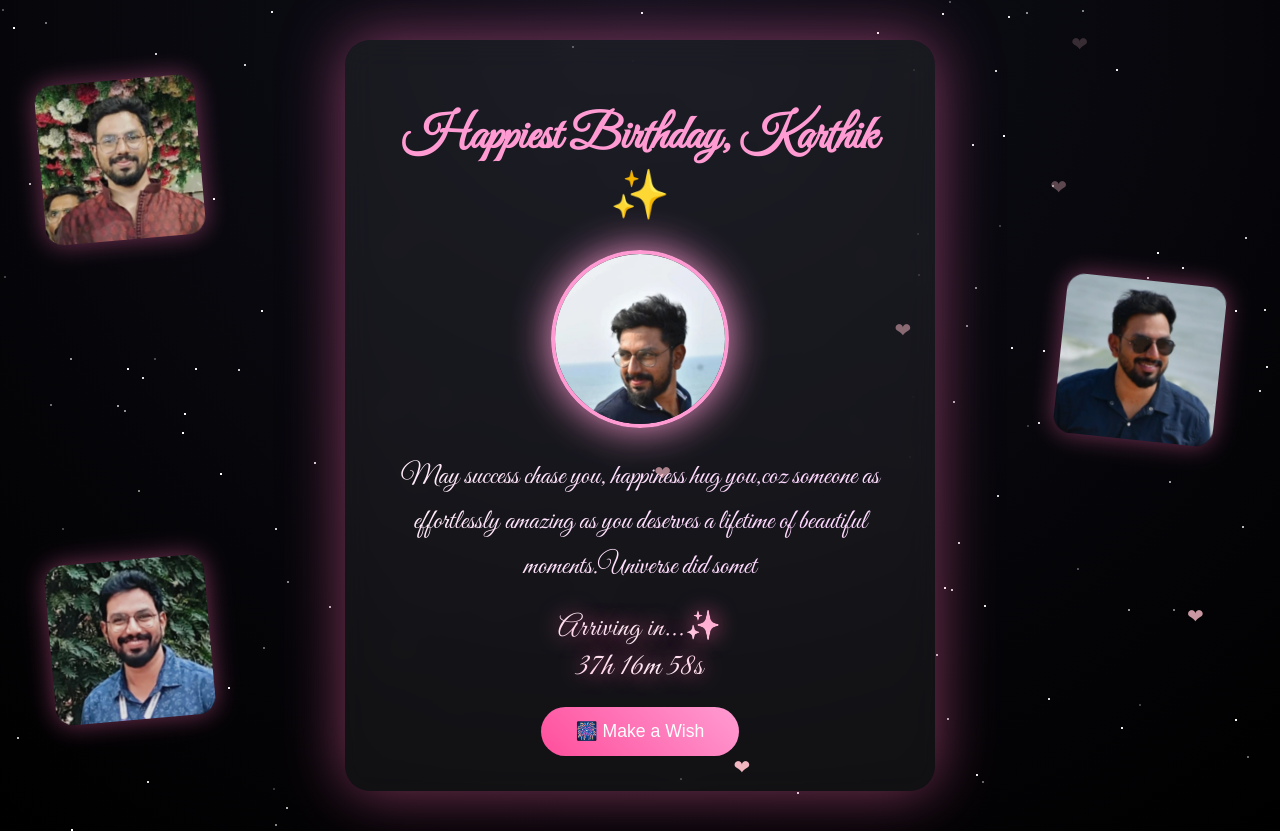
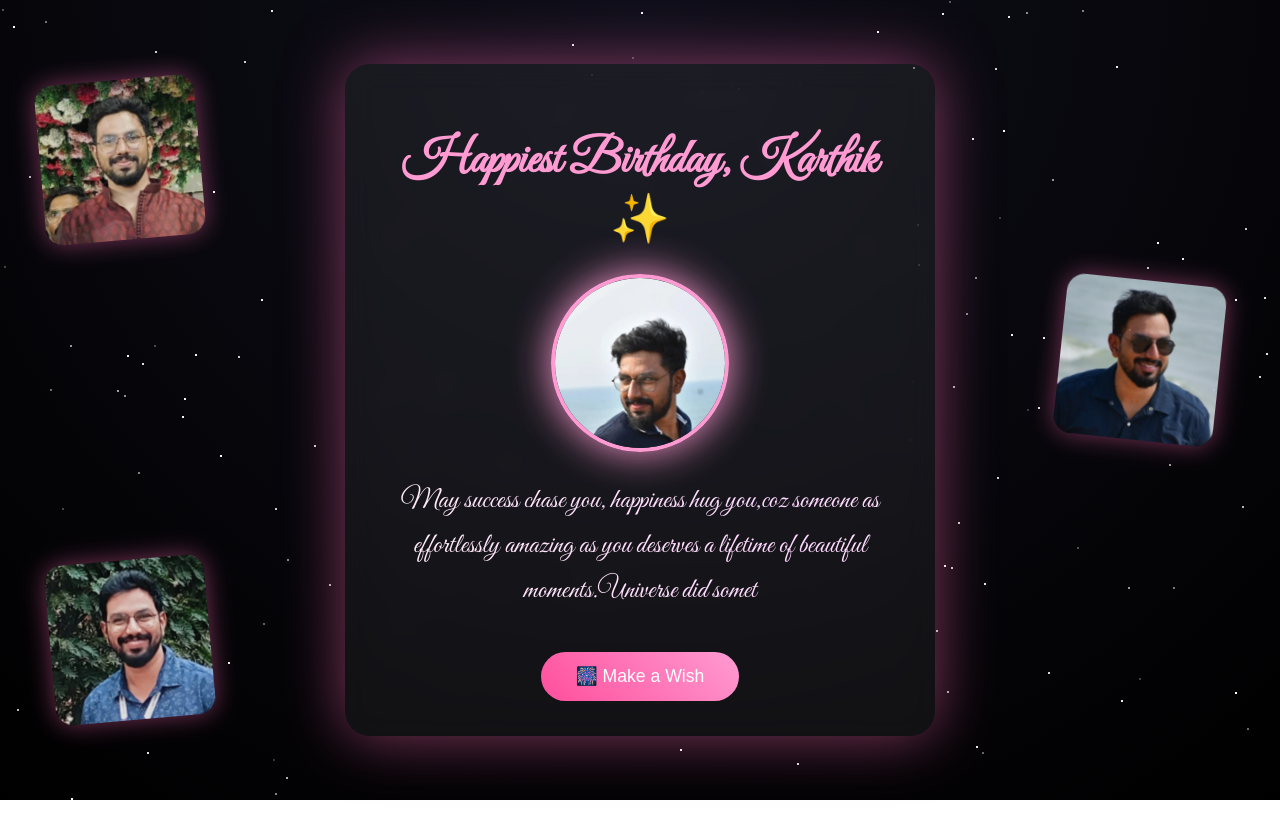
Before and after one commit to suma-nandini/karthikbirthday, a plain HTML site: page index.html in a window 1280 px wide. After the commit the page ends 800 px from the top, so only its background shows below. Drawn offline with nearby package versions, Linux system fonts and the light colour scheme.

Commit message:
index.html

```diff
--- a/index.html
+++ b/index.html
@@ -326,40 +326,93 @@
 
 // ⏳ COUNTDOWN TO 6:00 AM
 function updateCountdown() {
+
   const now = new Date();
+
   const year = now.getFullYear();
 
-  // 🎂 March 1st, 6:00 AM of this year
-  let birthTime = new Date(year, 2, 1, 6, 0, 0);
-  // Month is 0-based → 2 = March
 
-  // If March 1st already passed this year and we are after it,
-  // then prepare for next year's March 1st
-  if (now > birthTime && now.getMonth() > 2 ||
-     (now.getMonth() === 2 && now.getDate() > 1)) {
-    birthTime = new Date(year + 1, 2, 1, 6, 0, 0);
-  }
 
-  const diff = birthTime - now;
+Copy
 
-  if (diff > 0) {
-    // ⏳ Before March 1st 6AM → Countdown
+Copy
+
+ const birthThisYear = new Date(year, 2, 1, 6, 0, 0);
+
+const birthNextYear = new Date(year + 1, 2, 1, 6, 0, 0);
+
+  if (now < birthThisYear) {
+
+
+
+Copy
+
+Copy
+
+    // ⏳ BEFORE birthday time → Countdown
+
+    const diff = birthThisYear - now;
+
+
+
+Copy
+
+Copy
+
     const h = Math.floor(diff / (1000 * 60 * 60));
+
     const m = Math.floor((diff % (1000 * 60 * 60)) / (1000 * 60));
+
     const s = Math.floor((diff % (1000 * 60)) / 1000);
 
+
+
     document.getElementById("countdown").innerHTML =
+
       "Arriving in...✨ <br><span style='font-size:2rem'>" +
+
       h + "h " + m + "m " + s + "s";
-  } else {
-    // 🎉 After March 1st 6AM → Calculate age since birth moment
-    const passed = now - new Date(year, 2, 1, 6, 0, 0);
+
+Copy
+
+Copy
+
+
+
+  } else if (now >= birthThisYear && now < birthNextYear) {
+
+
+
+    // 🎉 AFTER birthday time → Show age since 10 PM
+
+    const passed = now - birthThisYear;
+
+
 
     const hours = Math.floor(passed / (1000 * 60 * 60));
+
     const minutes = Math.floor((passed % (1000 * 60 * 60)) / (1000 * 60));
 
+
+
     document.getElementById("countdown").innerHTML =
+
       "You are " + hours + " hrs " + minutes + " mins baby now 💖✨";
+
+Copy
+
+Copy
+
+
+
+  } else {
+
+
+
+    // Safety fallback (rare case)
+
+    document.getElementById("countdown").innerHTML = "";
+
   }
 }
 setInterval(updateCountdown, 1000);
```
